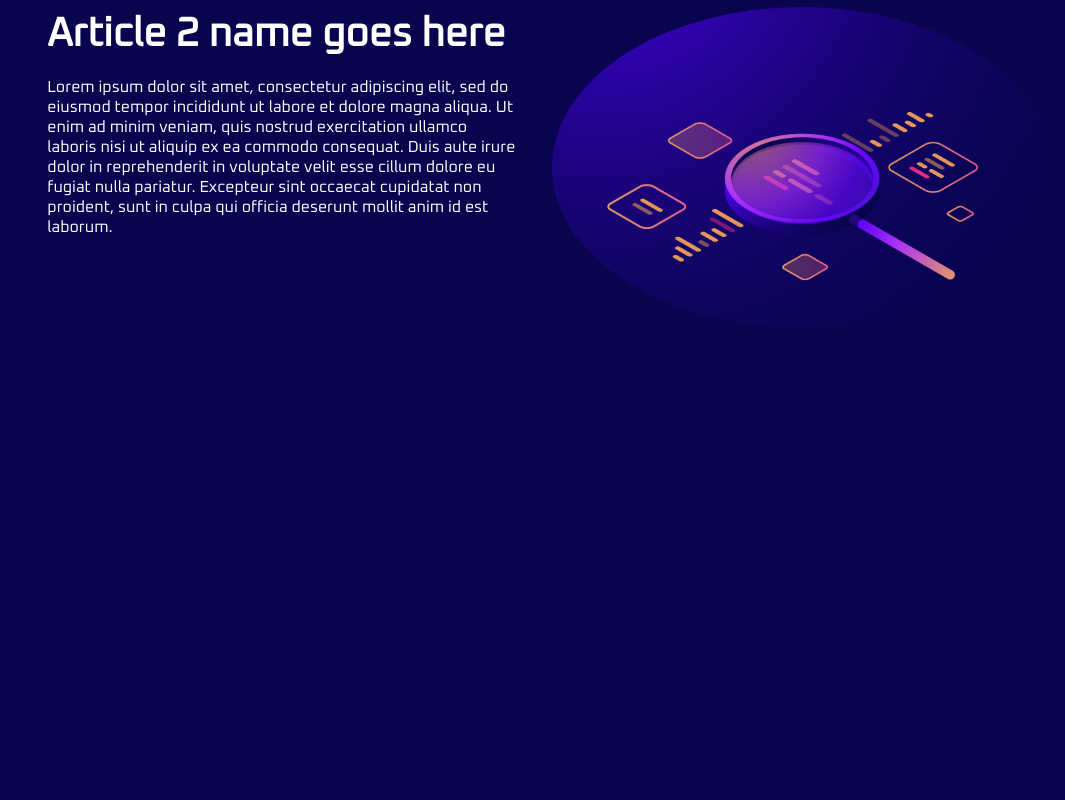
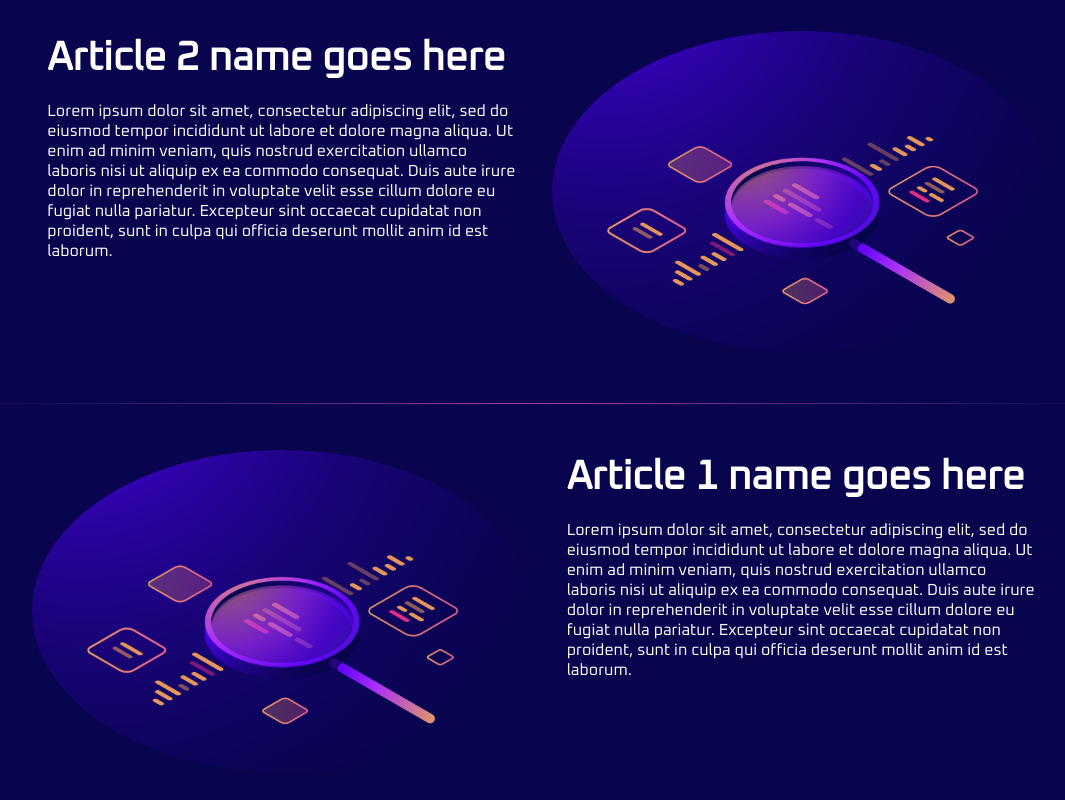
Before and after one commit to Flask-and-Furious/client_side, a React (Vite) app: page / in a window 1280 px wide. Shown: the part 892-1692 px from the top of the page, without its empty margins (98-1163 px from the left). Before the commit the page ends 1271 px from the top, so only its background shows below. Built offline with nearby package versions, Linux system fonts and the light colour scheme.

Commit message:
add hr component

```diff
--- /dev/null
+++ b/src/components/HR/index.jsx
@@ -0,0 +1,11 @@
+import React from "react"
+
+import styles from "./index.module.css"
+
+function HR () {
+    return (
+        <hr></hr>
+    )
+}
+
+export default HR
--- /dev/null
+++ b/src/components/HR/index.module.css
@@ -0,0 +1,5 @@
+hr {
+    border: 0;
+    height: 1px;
+    background-image: linear-gradient(to right, rgba(223, 151, 105, 0), rgba(187, 84, 197, 0.75), rgba(223, 151, 105, 0));
+}
--- a/src/components/index.jsx
+++ b/src/components/index.jsx
@@ -6,3 +6,4 @@
 export { default as Title } from "./Title";
 export { default as NavBar } from "./NavBar";
 export { default as FlashMessage } from "./FlashMessage";
+export { default as HR} from "./HR";
--- a/src/pages/Home/index.jsx
+++ b/src/pages/Home/index.jsx
@@ -1,6 +1,6 @@
 import React from "react";
 
-import { Button, Image, Subtitle, Title } from "../../components";
+import { Button, Image, Subtitle, Title, HR } from "../../components";
 import home from "../../assets/home.jpg";
 import article1 from "../../assets/article1.jpg"
 
@@ -28,6 +28,7 @@
           <p>Lorem ipsum dolor sit amet, consectetur adipiscing elit, sed do eiusmod tempor incididunt ut labore et dolore magna aliqua. Ut enim ad minim veniam, quis nostrud exercitation ullamco laboris nisi ut aliquip ex ea commodo consequat. Duis aute irure dolor in reprehenderit in voluptate velit esse cillum dolore eu fugiat nulla pariatur. Excepteur sint occaecat cupidatat non proident, sunt in culpa qui officia deserunt mollit anim id est laborum.</p>
         </div>
       </div>
+      <div><HR /></div>
       <div className="article2-container">
         <div>
           <Subtitle subtitle="Article 2 name goes here" />
@@ -37,6 +38,16 @@
           <Image image={article1} altVal="article 2 image goes here" cssClass={"rightImg"}/>
         </div>
       </div>
+      <div><HR /></div>
+      <div className="article1-container">
+        <div>
+          <Image image={article1} altVal="article 1 image goes here" cssClass={"rightImg"} />
+        </div>
+        <div>
+          <Subtitle subtitle="Article 1 name goes here" />
+          <p>Lorem ipsum dolor sit amet, consectetur adipiscing elit, sed do eiusmod tempor incididunt ut labore et dolore magna aliqua. Ut enim ad minim veniam, quis nostrud exercitation ullamco laboris nisi ut aliquip ex ea commodo consequat. Duis aute irure dolor in reprehenderit in voluptate velit esse cillum dolore eu fugiat nulla pariatur. Excepteur sint occaecat cupidatat non proident, sunt in culpa qui officia deserunt mollit anim id est laborum.</p>
+        </div>
+      </div>
     </>
   );
 }
```
